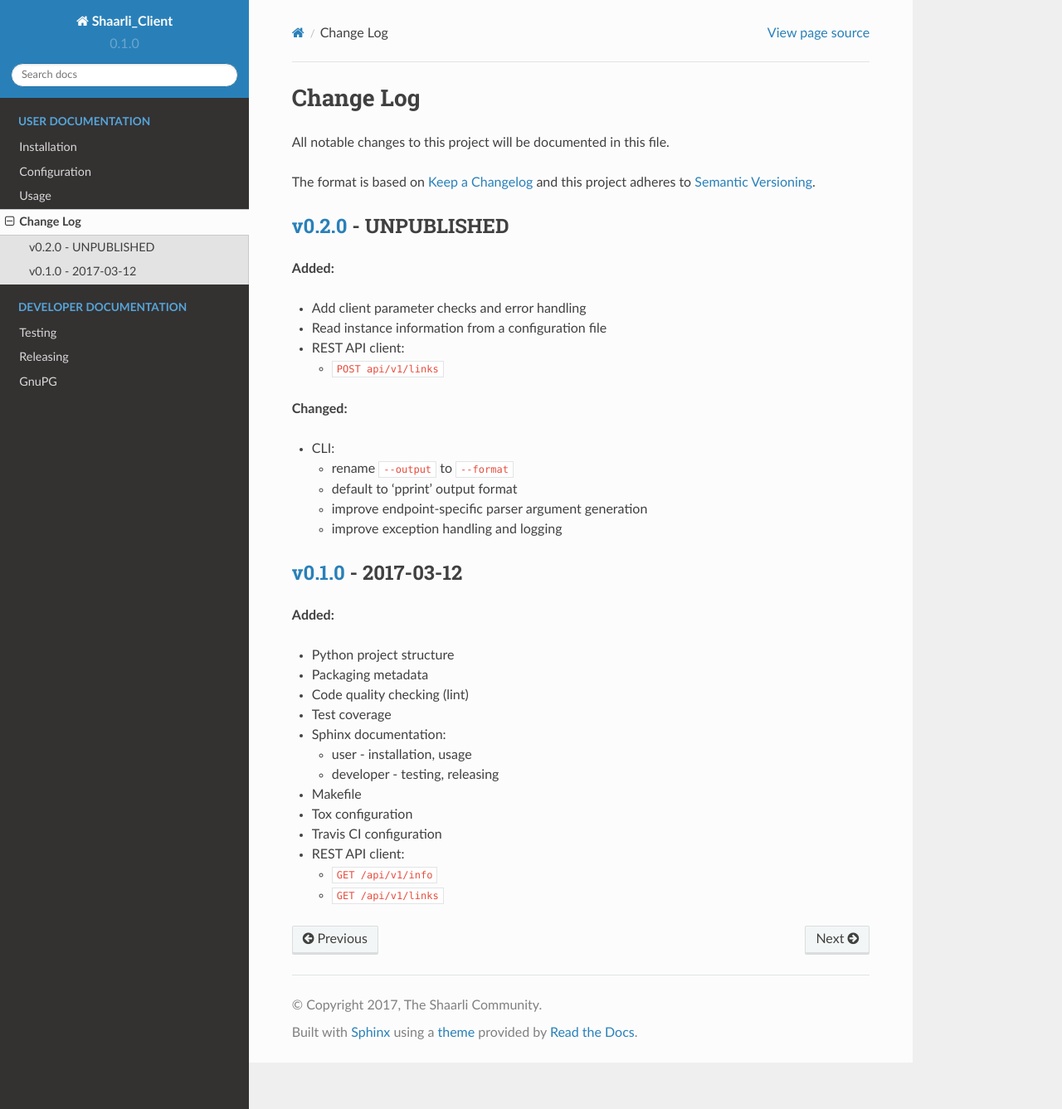
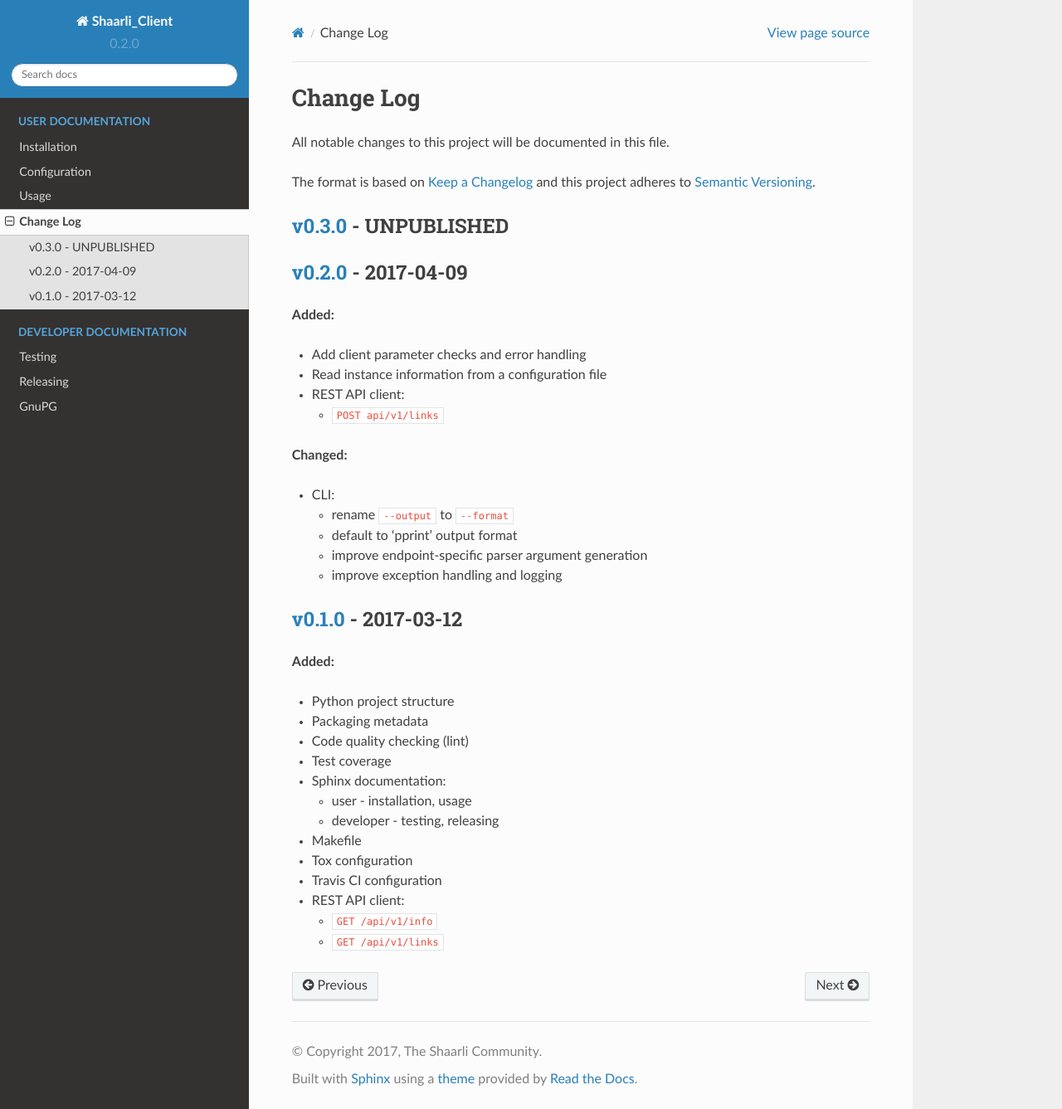
Before and after one commit to shaarli/python-shaarli-client, a Sphinx documentation site: the page built from docs/changelog.rst, in a window 1280 px wide and 1337 px high. Shown: the whole window at 83% size. Built offline with Sphinx 7.4.7 and the Read the Docs theme 2.0.0, drawn with Linux system fonts in a browser that asks for light colours.

Commit message:
Bump version to v0.2.0
Signed-off-by: VirtualTam <virtualtam@flibidi.net>

```diff
--- a/docs/changelog.rst
+++ b/docs/changelog.rst
@@ -9,8 +9,11 @@ The format is based on `Keep a Changelog`_ and this project adheres to
 .. _Keep A Changelog: http://keepachangelog.com/
 .. _Semantic Versioning: http://semver.org/
 
-`v0.2.0 <https://github.com/shaarli/python-shaarli-client/releases/tag/v0.2.0>`_ - UNPUBLISHED
+`v0.3.0 <https://github.com/shaarli/python-shaarli-client/releases/tag/v0.3.0>`_ - UNPUBLISHED
 ----------------------------------------------------------------------------------------------
+
+`v0.2.0 <https://github.com/shaarli/python-shaarli-client/releases/tag/v0.2.0>`_ - 2017-04-09
+---------------------------------------------------------------------------------------------
 
 **Added:**
 
--- a/shaarli_client/__init__.py
+++ b/shaarli_client/__init__.py
@@ -1,5 +1,5 @@
 """shaarli-client"""
 __title__ = 'shaarli_client'
 __brief__ = 'CLI to interact with a Shaarli instance'
-__version__ = '0.1.0'
+__version__ = '0.2.0'
 __author__ = 'The Shaarli Community'
```
